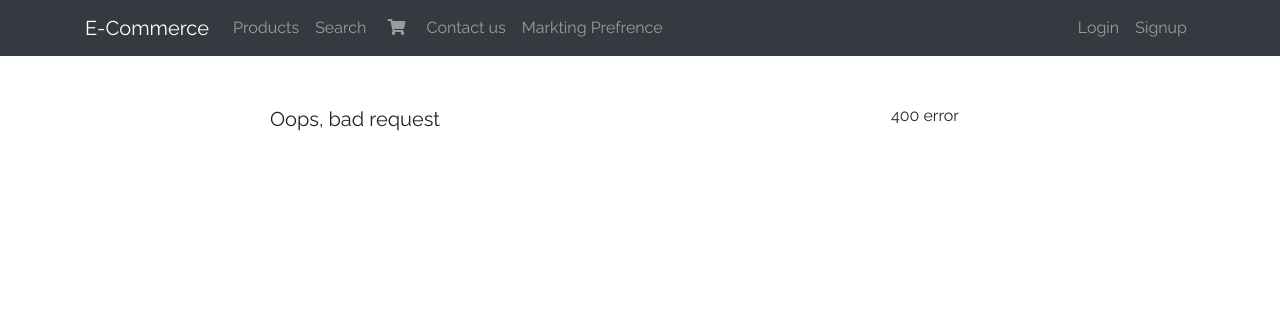
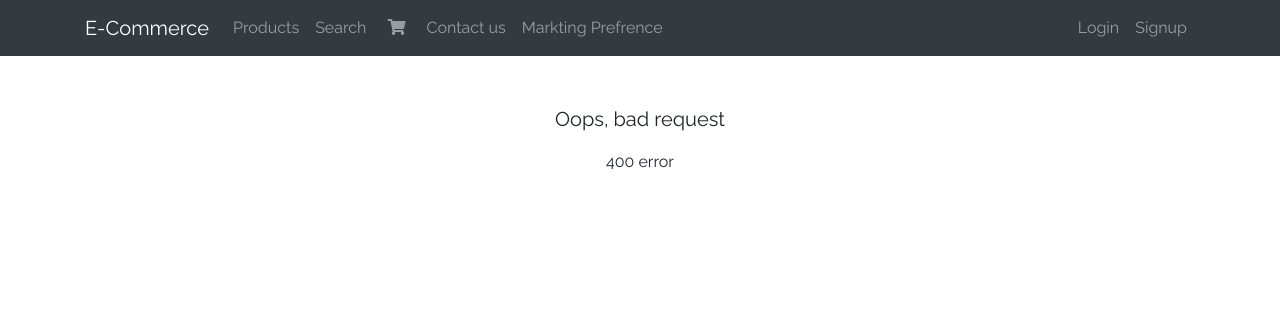
Before and after one commit to AmmarHazem/django-ecommerce, a Django app: template templates/400.html in a window 1280 px wide. Shown: the top 316 px of the page. Run offline with Django 3.2, Linux system fonts and the light colour scheme; the template is opened without the code that fills it, so the values that code supplies are empty; some libraries are stand-ins or nearby versions.

Commit message:
Modefied error templates

```diff
--- a/ECommerce/settings/production.py
+++ b/ECommerce/settings/production.py
@@ -177,3 +177,6 @@ SECURE_HSTS_SECONDS             = 1000000
 SECURE_FRAME_DENY               = True
 
 from ECommerce.aws.conf import *
+
+
+EMAIL_HOST_PASSWORD = config('EMAIL_HOST_PASSWORD')
--- a/templates/400.html
+++ b/templates/400.html
@@ -1,7 +1,7 @@
 {% extends 'base.html' %}
 {% block content %}
-<p class="lead col">
+<p class="lead col-12">
     Oops, bad request
 </p>
-<p class="col">400 error</p>
+<p class="col-12">400 error</p>
 {% endblock %}
--- a/templates/403.html
+++ b/templates/403.html
@@ -1,7 +1,7 @@
 {% extends 'base.html' %}
 {% block content %}
-<p class="lead col">
+<p class="lead col-12">
     Oops, permission denied
 </p>
-<p class="col">403 error</p>
+<p class="col-12">403 error</p>
 {% endblock %}
--- a/templates/404.html
+++ b/templates/404.html
@@ -1,7 +1,7 @@
 {% extends 'base.html' %}
 {% block content %}
-<p class="lead col">
+<p class="lead col-12">
     Oops, page not found
 </p>
-<p class="col">404 error</p>
+<p class="col-12">404 error</p>
 {% endblock %}
--- a/templates/500.html
+++ b/templates/500.html
@@ -1,7 +1,7 @@
 {% extends 'base.html' %}
 {% block content %}
-<p class="lead col">
+<p class="lead col-12">
     Oops, a server error occured
 </p>
-<p class="col">500 error, We are working on it</p>
+<p class="col-12">500 error, We are working on it</p>
 {% endblock %}
```
Also changed, not shown: ECommerce/settings/base.py (+13 -0 lines).
